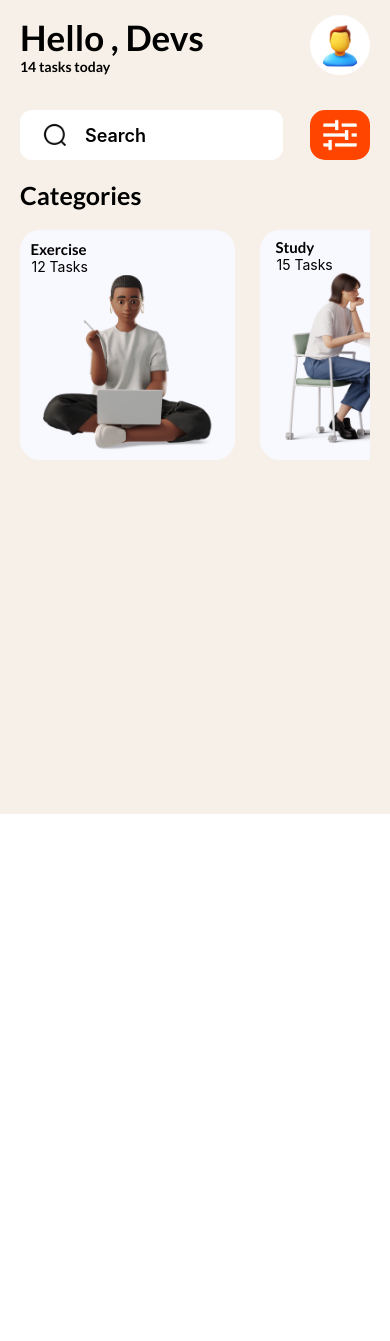
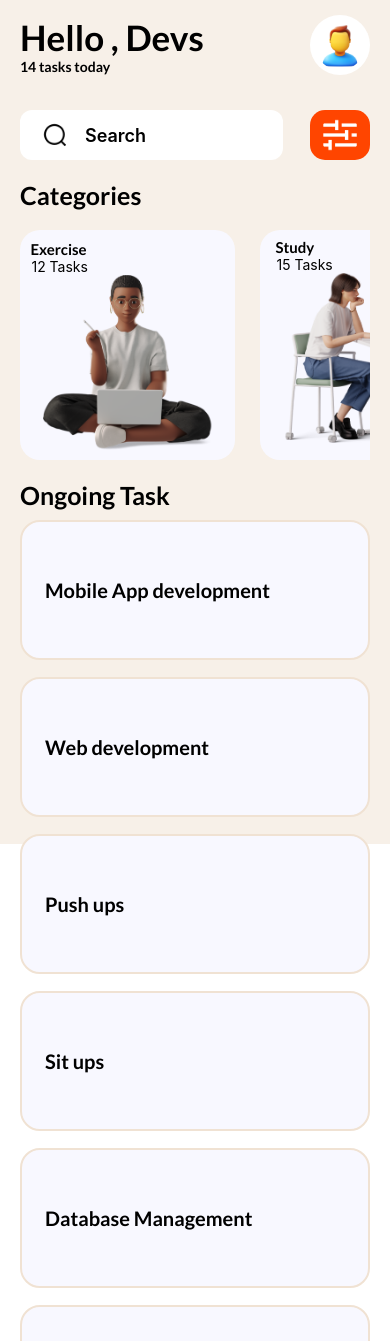
Before and after one commit to E-Mensah/rn-assignment3-11293368, a React Native app in the folder MyApp/: screen / in a window 390 px wide. Shown: the top 1341 px of the page. Before the commit the page ends 844 px from the top, so only its background shows below. Built offline with nearby package versions, Linux system fonts and the light colour scheme.

Commit message:
Created last component in the layout and also stored the ongoing tasks in json array.

```diff
--- a/MyApp/App.js
+++ b/MyApp/App.js
@@ -2,6 +2,7 @@ import React from 'react';
 import Layout1 from './components/Layout1';
 import SearchbarAndButton from './components/SearchbarAndButton';
 import Categories from './components/Categories';
+import TaskView from './components/TaskView';
 import { StatusBar } from 'expo-status-bar';
 import { StyleSheet, Text, View } from 'react-native';
 import { useFonts } from 'expo-font';
@@ -34,8 +35,7 @@ export default function App() {
 
       <Categories />
 
-
-
+      <TaskView />
 
     </View>
   );
@@ -47,8 +47,8 @@ const styles = StyleSheet.create({
     backgroundColor: '#f7f0e8',
     paddingLeft: 20,
     paddingRight: 20,
-    marginBottom: 30,
     flex: 1,
-    gap: 20
+    gap: 20,
+    paddingBottom: 50,
   },
 });
--- /dev/null
+++ b/MyApp/components/TaskView.js
@@ -0,0 +1,24 @@
+import React from "react";
+import { View, FlatList,Text } from 'react-native';
+import taskList from './taskinfo.json'
+
+const TaskView = () => {
+    return(
+        <View style={{flexDirection: 'column',}}>
+        <Text style={{fontFamily: 'Lato-Bold',fontSize: 25, fontWeight: '600', marginBottom: 10}}>Ongoing Task</Text>
+        <FlatList data={taskList} renderItem={({item}) => {
+            return (
+              <View key={item.id} style={{width: 350, height: 140, borderRadius: 20, backgroundColor: '#f8f8ff', justifyContent: 'center', alignItems: 'flex-start', paddingLeft: 23, marginBottom: 17, borderColor: '#f0e2d3', borderWidth: 2, borderStyle: 'solid'}}>
+                  <Text style={{fontSize: 20, fontFamily: 'Lato-Bold', fontWeight: '700'}}>{item.ongoingTask}</Text>
+              </View>
+
+            );
+        }}>
+
+        </FlatList>
+
+      </View>
+    );
+}
+
+export default TaskView
--- /dev/null
+++ b/MyApp/components/taskinfo.json
@@ -0,0 +1,17 @@
+[
+    {"id": "1", "ongoingTask": "Mobile App development"},
+    {"id": "2", "ongoingTask": "Web development"},
+    {"id": "3", "ongoingTask": "Push ups"},
+    {"id": "4", "ongoingTask": "Sit ups"},
+    {"id": "5", "ongoingTask": "Database Management"},
+    {"id": "6", "ongoingTask": "Read chapter two of novel"},
+    {"id": "7", "ongoingTask": "Prepare for Math test"},
+    {"id": "8", "ongoingTask": "Cook Breakfast"},
+    {"id": "9", "ongoingTask": "Drive to the market"},
+    {"id": "10", "ongoingTask": "Creating a blog"},
+    {"id": "11", "ongoingTask": "Meal planning"},
+    {"id": "12", "ongoingTask": "Writing poetry"},
+    {"id": "13", "ongoingTask": "Do the laundry"},
+    {"id": "14", "ongoingTask": "Cycling"},
+    {"id": "15", "ongoingTask": "Daily stretching routine"}
+]
```
